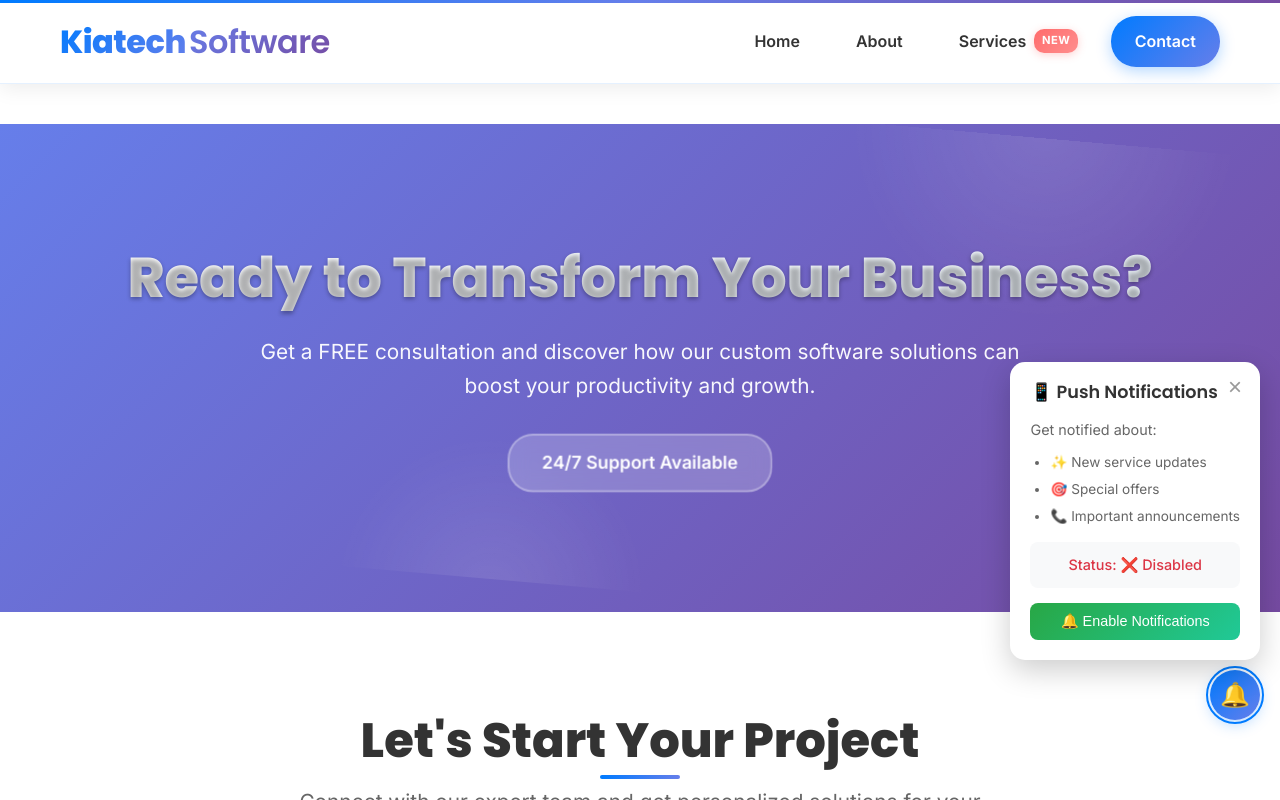
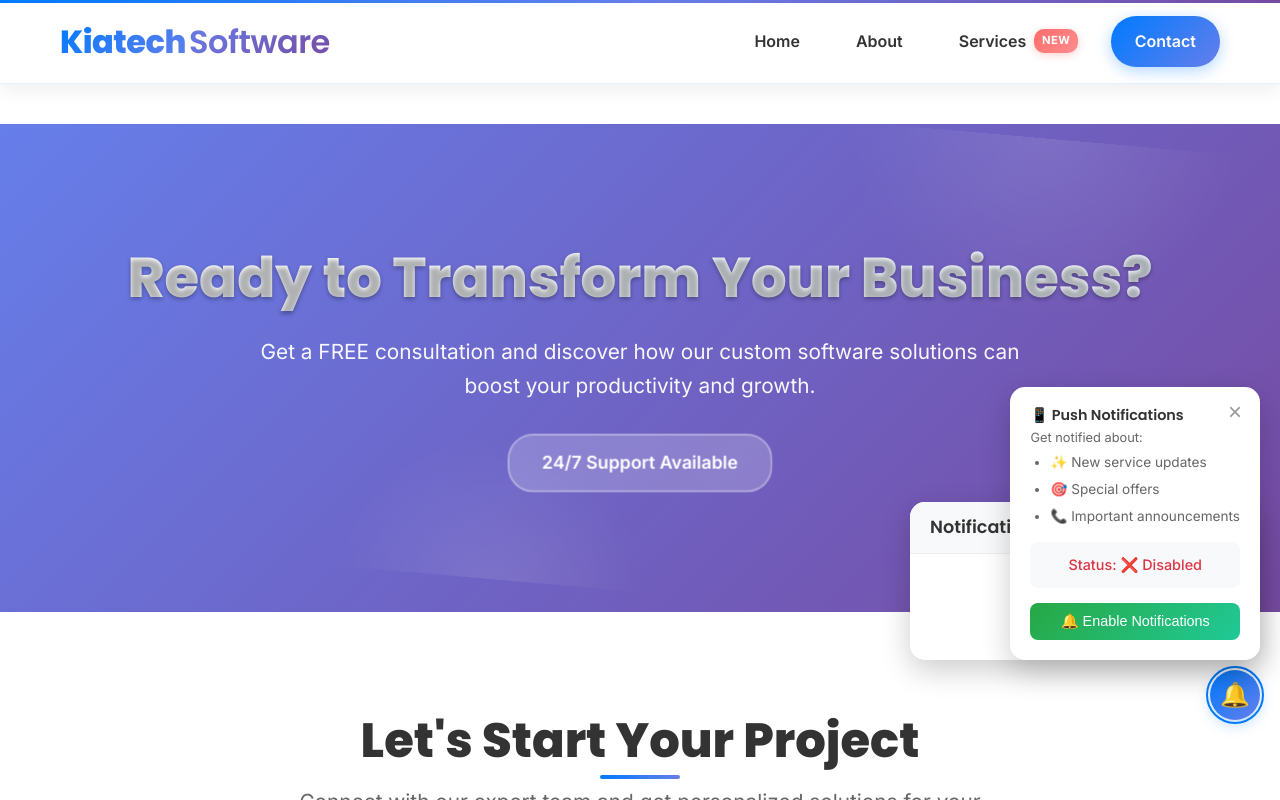
Before and after one commit to faridehlamee/kiatech-website, a React (Create React App) app: page /contact in a window 1280 px wide. Both pictures are taken after a click on the button "Manage notifications". Shown: the top 800 px of the page. Built offline with nearby package versions, Linux system fonts and the light colour scheme.

Commit message:
Add professional notification badge system with dropdown list

```diff
--- a/src/components/NotificationManager.css
+++ b/src/components/NotificationManager.css
@@ -1,8 +1,13 @@
 /* Notification Manager Styles */
-.notification-toggle-btn {
+.notification-bell-container {
   position: fixed;
   bottom: 80px;
   right: 20px;
+  z-index: 1000;
+}
+
+.notification-toggle-btn {
+  position: relative;
   background: linear-gradient(135deg, #007bff 0%, #667eea 100%);
   border: none;
   border-radius: 50%;
@@ -13,12 +18,49 @@
   cursor: pointer;
   box-shadow: 0 4px 15px rgba(0, 123, 255, 0.3);
   transition: all 0.3s ease;
-  z-index: 1000;
+}
+
+.notification-badge {
+  position: absolute;
+  top: -5px;
+  right: -5px;
+  background: #dc3545;
+  color: white;
+  border-radius: 50%;
+  width: 20px;
+  height: 20px;
+  font-size: 0.7rem;
+  font-weight: bold;
+  display: flex;
+  align-items: center;
+  justify-content: center;
+  animation: pulse 2s infinite;
+}
+
+@keyframes pulse {
+  0% { transform: scale(1); }
+  50% { transform: scale(1.1); }
+  100% { transform: scale(1); }
 }
 
 .notification-toggle-btn:hover {
   transform: translateY(-2px);
   box-shadow: 0 6px 20px rgba(0, 123, 255, 0.4);
+}
+
+.notification-dropdown {
+  position: absolute;
+  bottom: 60px;
+  right: 0;
+  background: white;
+  border-radius: 15px;
+  box-shadow: 0 10px 30px rgba(0, 0, 0, 0.2);
+  z-index: 1001;
+  max-width: 350px;
+  width: 350px;
+  max-height: 400px;
+  animation: slideUp 0.3s ease-out;
+  overflow: hidden;
 }
 
 .notification-manager {
@@ -197,8 +239,109 @@
   }
 }
 
+/* Notification Dropdown Styles */
+.notification-header {
+  display: flex;
+  justify-content: space-between;
+  align-items: center;
+  padding: 15px 20px;
+  border-bottom: 1px solid #eee;
+  background: #f8f9fa;
+}
+
+.notification-header h3 {
+  margin: 0;
+  font-size: 1.1rem;
+  color: #333;
+}
+
+.mark-all-read {
+  background: #007bff;
+  color: white;
+  border: none;
+  padding: 5px 10px;
+  border-radius: 5px;
+  font-size: 0.8rem;
+  cursor: pointer;
+  transition: all 0.3s ease;
+}
+
+.mark-all-read:hover {
+  background: #0056b3;
+}
+
+.notification-list {
+  max-height: 300px;
+  overflow-y: auto;
+}
+
+.notification-item {
+  display: flex;
+  align-items: flex-start;
+  padding: 15px 20px;
+  border-bottom: 1px solid #f0f0f0;
+  cursor: pointer;
+  transition: all 0.3s ease;
+  position: relative;
+}
+
+.notification-item:hover {
+  background: #f8f9fa;
+}
+
+.notification-item.unread {
+  background: #f0f8ff;
+  border-left: 3px solid #007bff;
+}
+
+.notification-content {
+  flex: 1;
+}
+
+.notification-content h4 {
+  margin: 0 0 5px 0;
+  font-size: 0.9rem;
+  color: #333;
+  font-weight: 600;
+}
+
+.notification-content p {
+  margin: 0 0 5px 0;
+  font-size: 0.8rem;
+  color: #666;
+  line-height: 1.4;
+}
+
+.notification-time {
+  font-size: 0.7rem;
+  color: #999;
+}
+
+.unread-dot {
+  width: 8px;
+  height: 8px;
+  background: #007bff;
+  border-radius: 50%;
+  margin-top: 5px;
+  margin-left: 10px;
+}
+
+.no-notifications {
+  text-align: center;
+  padding: 40px 20px;
+  color: #999;
+  font-style: italic;
+}
+
 /* Mobile responsiveness */
 @media (max-width: 480px) {
+  .notification-dropdown {
+    right: -10px;
+    left: -10px;
+    width: calc(100vw - 20px);
+    max-width: none;
+  }
+
   .notification-manager {
     right: 10px;
     left: 10px;
@@ -206,7 +349,7 @@
     bottom: 160px;
   }
 
-  .notification-toggle-btn {
+  .notification-bell-container {
     right: 10px;
     bottom: 70px;
   }
--- a/src/components/NotificationManager.js
+++ b/src/components/NotificationManager.js
@@ -8,11 +8,36 @@ const NotificationManager = () => {
   const [isSubscribed, setIsSubscribed] = useState(false);
   const [isLoading, setIsLoading] = useState(false);
   const [showManager, setShowManager] = useState(false);
+  const [notifications, setNotifications] = useState([]);
+  const [unreadCount, setUnreadCount] = useState(0);
 
   useEffect(() => {
     checkSupport();
     checkPermission();
     checkSubscription();
+    loadNotifications();
+
+    // Listen for messages from service worker
+    const handleMessage = (event) => {
+      if (event.data && event.data.type === 'NOTIFICATION_RECEIVED') {
+        const notification = {
+          id: Date.now(),
+          title: event.data.data.title,
+          body: event.data.data.body,
+          timestamp: new Date(event.data.data.timestamp),
+          read: false
+        };
+        setNotifications(prev => [notification, ...prev]);
+        setUnreadCount(prev => prev + 1);
+
+        // Save to localStorage
+        const updated = [notification, ...notifications];
+        localStorage.setItem('kiatech-notifications', JSON.stringify(updated));
+      }
+    };
+
+    navigator.serviceWorker.addEventListener('message', handleMessage);
+    return () => navigator.serviceWorker.removeEventListener('message', handleMessage);
   }, []);
 
   const checkSupport = () => {
@@ -29,6 +54,47 @@ const NotificationManager = () => {
       setIsSubscribed(subscribed);
     } catch (error) {
       console.error('Error checking subscription:', error);
+    }
+  };
+
+  const loadNotifications = () => {
+    // Load notifications from localStorage
+    const savedNotifications = localStorage.getItem('kiatech-notifications');
+    if (savedNotifications) {
+      const parsed = JSON.parse(savedNotifications);
+      setNotifications(parsed);
+      setUnreadCount(parsed.filter(n => !n.read).length);
+    }
+  };
+
+  const markAsRead = (notificationId) => {
+    setNotifications(prev =>
+      prev.map(n =>
+        n.id === notificationId ? { ...n, read: true } : n
+      )
+    );
+    setUnreadCount(prev => Math.max(0, prev - 1));
+
+    // Save to localStorage
+    const updated = notifications.map(n =>
+      n.id === notificationId ? { ...n, read: true } : n
+    );
+    localStorage.setItem('kiatech-notifications', JSON.stringify(updated));
+
+    // Clear app badge if no unread notifications
+    if (unreadCount <= 1 && 'clearAppBadge' in navigator) {
+      navigator.clearAppBadge().catch(console.error);
+    }
+  };
+
+  const markAllAsRead = () => {
+    setNotifications(prev => prev.map(n => ({ ...n, read: true })));
+    setUnreadCount(0);
+    localStorage.setItem('kiatech-notifications', JSON.stringify(notifications.map(n => ({ ...n, read: true }))));
+
+    // Clear app badge
+    if ('clearAppBadge' in navigator) {
+      navigator.clearAppBadge().catch(console.error);
     }
   };
 
@@ -79,13 +145,54 @@ const NotificationManager = () => {
 
   return (
     <>
+      <div className="notification-bell-container">
         <button
           className="notification-toggle-btn"
           onClick={() => setShowManager(!showManager)}
           title="Manage notifications"
         >
           🔔
+          {unreadCount > 0 && (
+            <span className="notification-badge">{unreadCount}</span>
+          )}
         </button>
+
+        {showManager && (
+          <div className="notification-dropdown">
+            <div className="notification-header">
+              <h3>Notifications</h3>
+              {unreadCount > 0 && (
+                <button onClick={markAllAsRead} className="mark-all-read">
+                  Mark all as read
+                </button>
+              )}
+            </div>
+
+            <div className="notification-list">
+              {notifications.length === 0 ? (
+                <div className="no-notifications">No notifications yet</div>
+              ) : (
+                notifications.map(notification => (
+                  <div
+                    key={notification.id}
+                    className={`notification-item ${!notification.read ? 'unread' : ''}`}
+                    onClick={() => markAsRead(notification.id)}
+                  >
+                    <div className="notification-content">
+                      <h4>{notification.title}</h4>
+                      <p>{notification.body}</p>
+                      <span className="notification-time">
+                        {notification.timestamp.toLocaleTimeString()}
+                      </span>
+                    </div>
+                    {!notification.read && <div className="unread-dot"></div>}
+                  </div>
+                ))
+              )}
+            </div>
+          </div>
+        )}
+      </div>
 
       {showManager && (
         <div className="notification-manager">
```
Also changed, not shown: public/sw.js (+19 -0 lines). Lines whose indentation alone changed are shown as unchanged.
